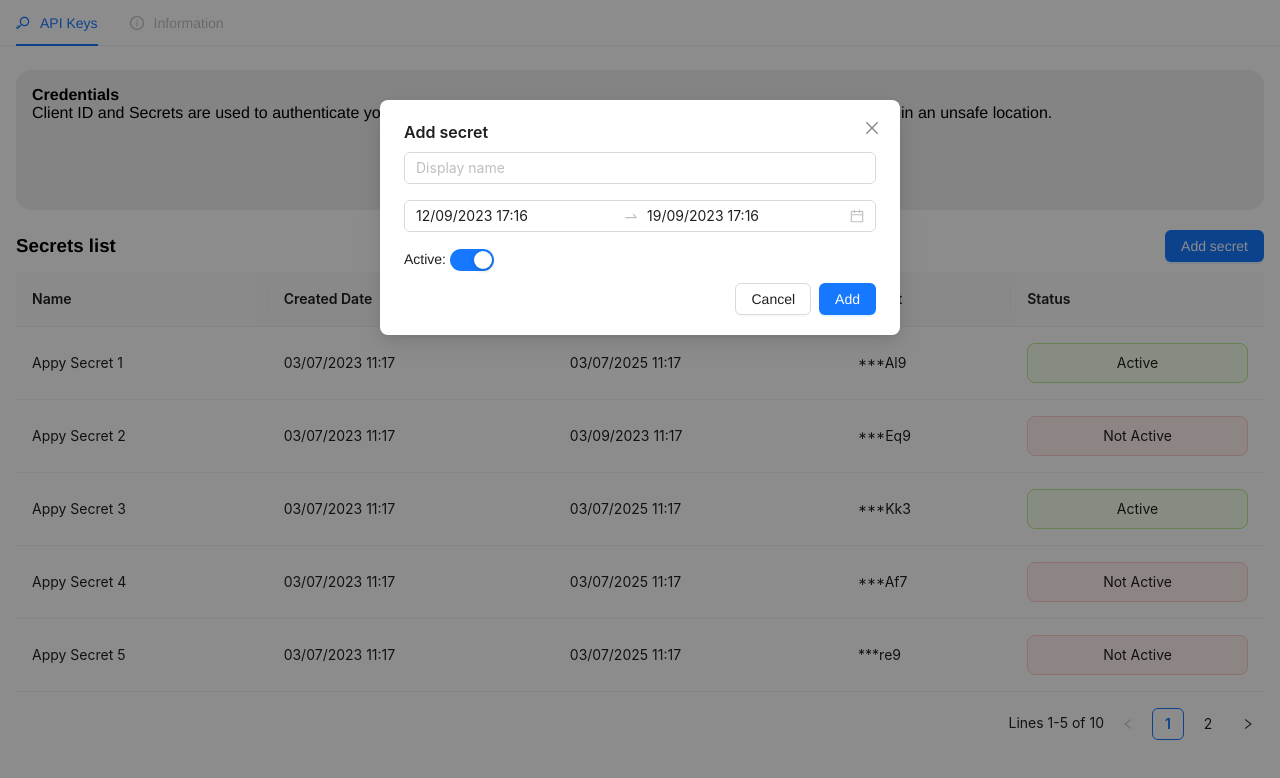
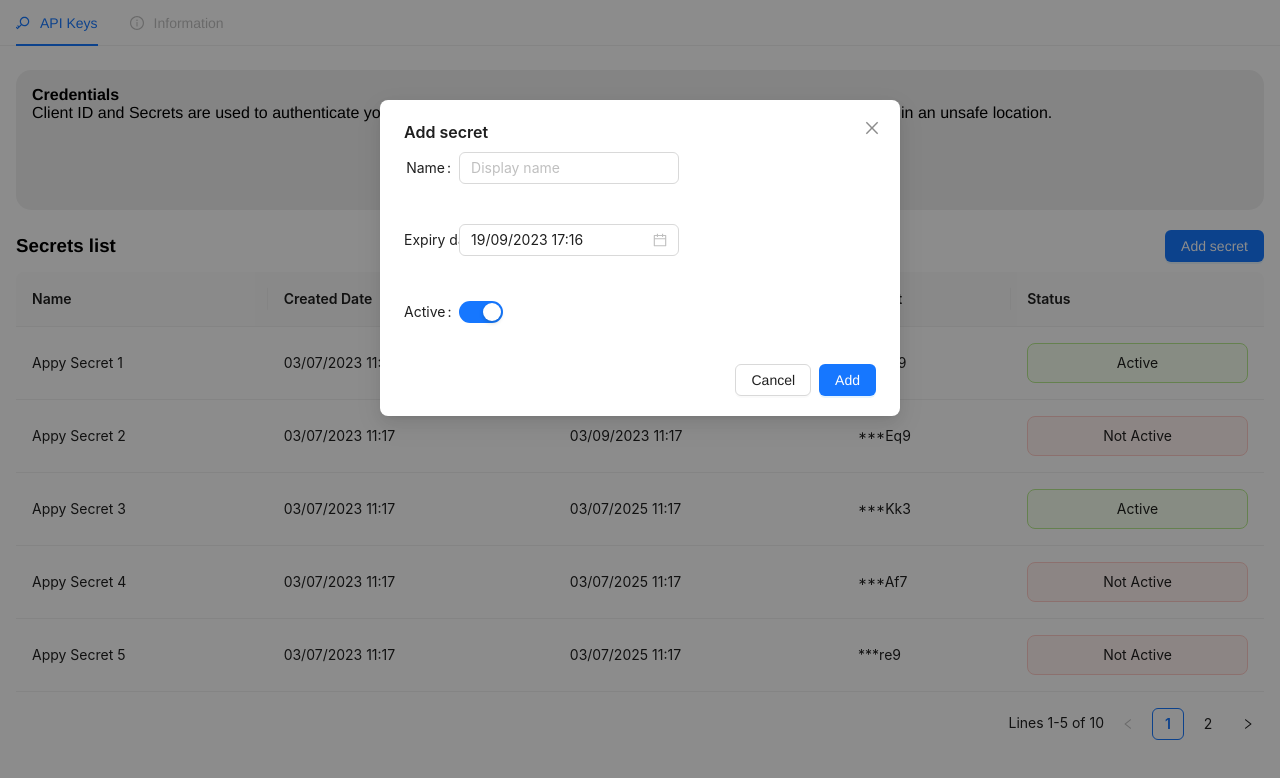
Before and after one commit to EMachado88/appy-pay-secrets, a React (Create React App) app: page / in a window 1280 px wide. Both pictures are taken after a click on the button "Add secret". Shown: the top 778 px of the page. Built offline with nearby package versions, Linux system fonts and the light colour scheme.

Commit message:
Updated Add Secret modal

```diff
--- a/src/components/Secrets.js
+++ b/src/components/Secrets.js
@@ -7,17 +7,16 @@ import {
   Alert,
   Button,
   DatePicker,
+  Form,
   Input,
   message,
   Modal,
   Space,
   Switch,
 } from 'antd'
-import { CopyOutlined } from '@ant-design/icons'
+import { CopyOutlined, KeyOutlined } from '@ant-design/icons'
 
 import SecretsTable from './SecretsTable'
-
-const { RangePicker } = DatePicker
 
 const Secrets = () => {
   const [messageApi, contextHolder] = message.useMessage()
@@ -70,10 +69,10 @@ const Secrets = () => {
   }
 
   const handleAdd = async () => {
-    if (!displayName.length) {
+    if (!displayName.length || !endDateTime) {
       messageApi.open({
         type: 'error',
-        content: 'Display name is required',
+        content: 'All fields are required',
       })
       return
     }
@@ -105,12 +104,8 @@ const Secrets = () => {
     setDisplayName(event.target.value)
   }
 
-  const onDatesChange = (value) => {
-    const [selectedStartDateTime, selectedEndDateTime] = value ?? [
-      dayjs(Date()),
-      dayjs(Date()).add(1, 'weeks'),
-    ]
-    setStartDateTime(selectedStartDateTime)
+  const onDateChange = (value) => {
+    const selectedEndDateTime = value ?? dayjs(Date()).add(1, 'weeks')
     setEndDateTime(selectedEndDateTime)
   }
 
@@ -192,6 +187,10 @@ const Secrets = () => {
                 shown this time, so copy it and store it somewhere safe.
               </p>
               <span className='credential'>
+              <Button
+                shape='circle'
+                icon={<KeyOutlined />}
+              />
                 <code className='credential-value'>{newSecret}</code>
                 <Button
                   type='primary'
@@ -202,29 +201,52 @@ const Secrets = () => {
               </span>
             </>
           ) : (
+            <Form
+              name='new-secret'
+              labelCol={{
+                span: 4,
+              }}
+              wrapperCol={{
+                span: 16,
+              }}
+            >
               <Space
                 direction='vertical'
                 size='middle'
+              >
+                <Form.Item
+                  label='Name: '
+                  name='name'
                 >
                   <Input
                     placeholder='Display name'
                     value={displayName}
                     onChange={onDisplayNameChange}
                   />
-              <RangePicker
+                </Form.Item>
+                <Form.Item
+                  label='Expiry date: '
+                  name='expiry-date'
+                  initialValue={endDateTime}
+                >
+                  <DatePicker
                     showTime
-                value={[startDateTime, endDateTime]}
+                    allowClear={false}
                     format='DD/MM/YYYY HH:mm'
-                onChange={onDatesChange}
+                    onChange={onDateChange}
                   />
-              <span>
-                Active:{' '}
+                </Form.Item>
+                <Form.Item
+                  label='Active: '
+                  name='active'
+                >
                   <Switch
-                  defaultChecked
+                    checked={isActive}
                     onChange={onActiveChange}
                   />
-              </span>
+                </Form.Item>
               </Space>
+            </Form>
           )}
         </Modal>
       </div>
```
Lines whose indentation alone changed are shown as unchanged.
